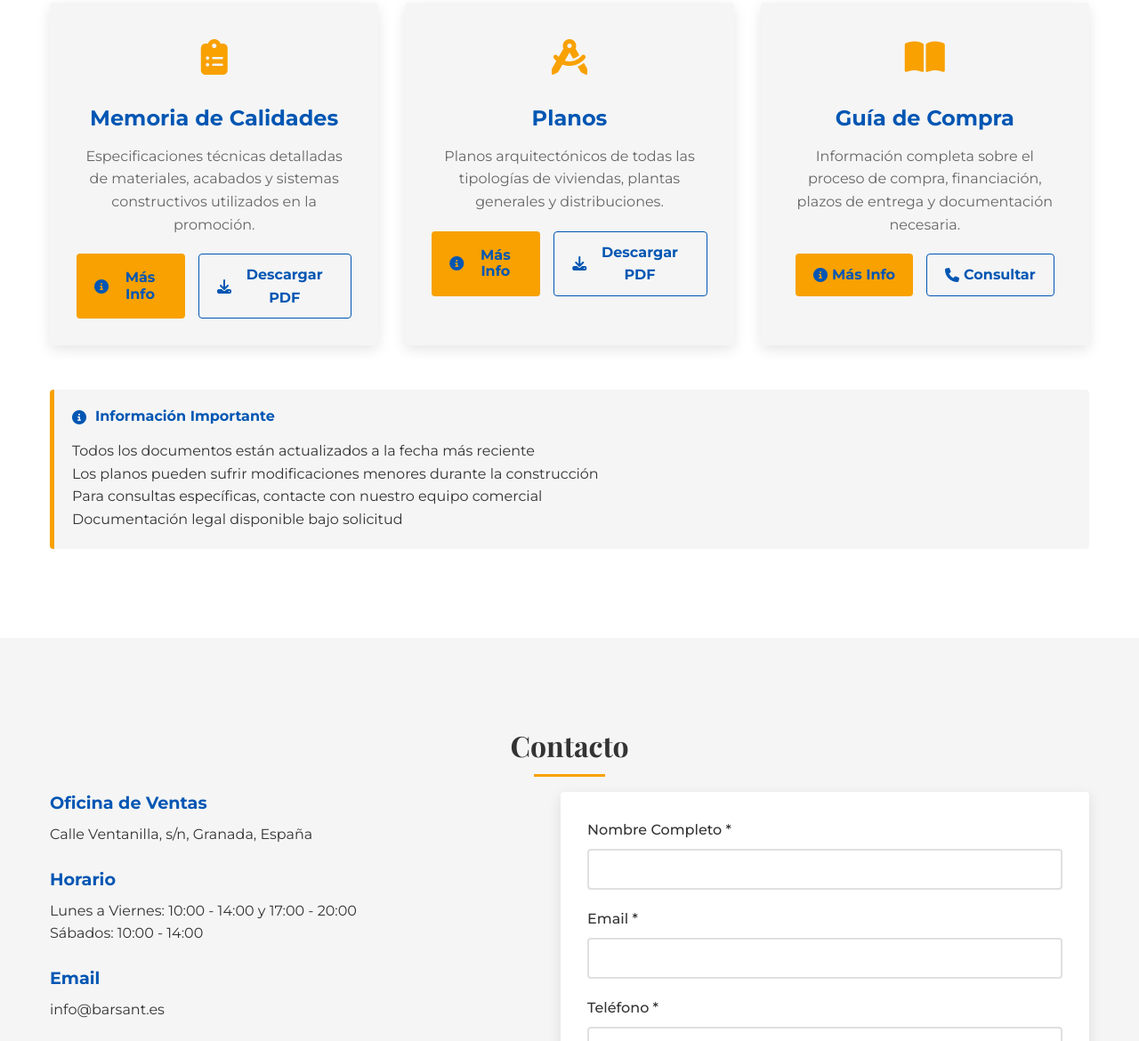
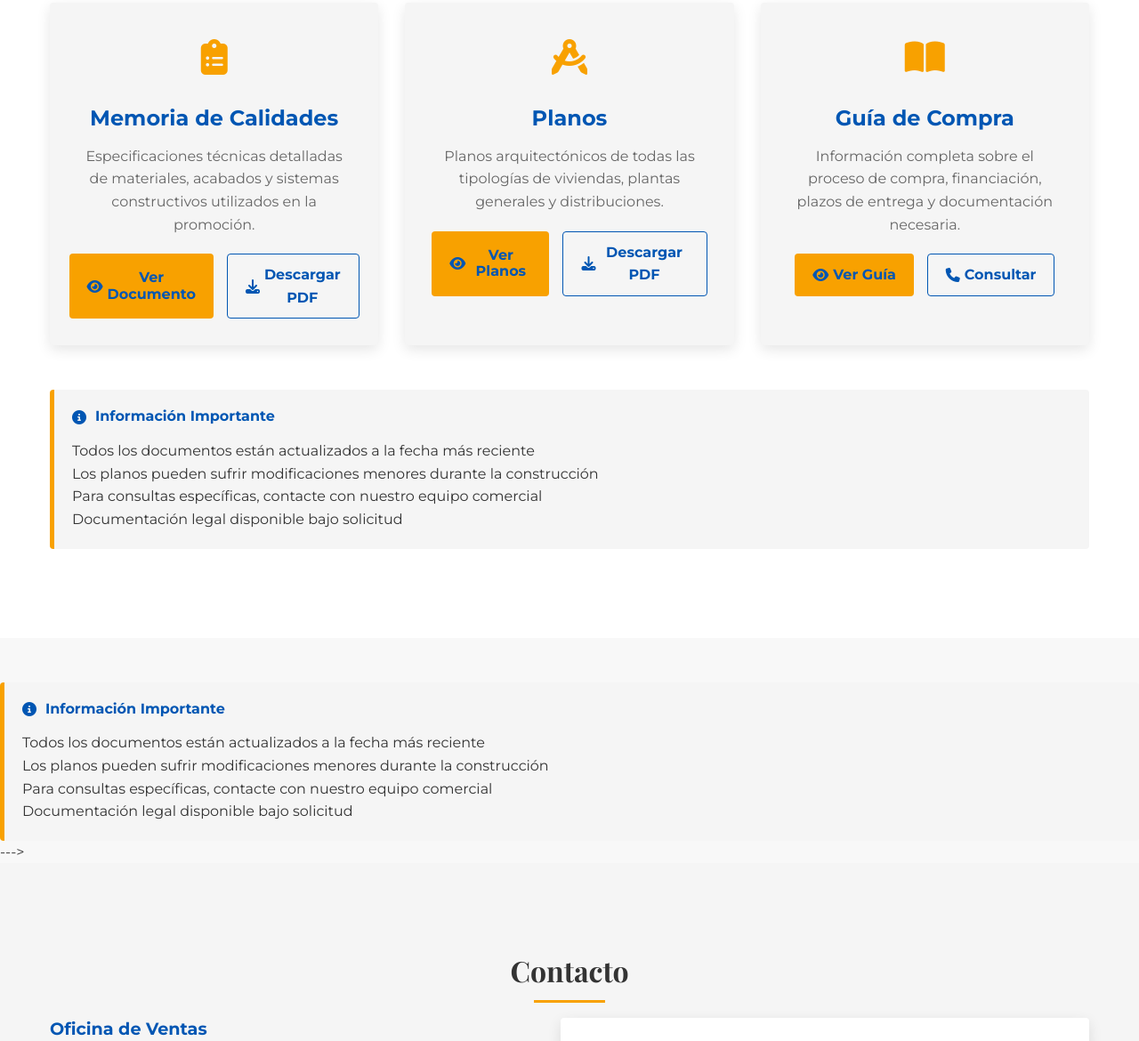
Before and after one commit to letiimartin/barsant-promocion, a website built with webpack: page index.html in a window 1280 px wide. Shown: the part 7704-8874 px from the top of the page at 89% size. Built offline with nearby package versions, Linux system fonts and the light colour scheme; sample sign-in values are in the browser's storage.

Commit message:
Fix: no se puede visualizar pdfs

```diff
--- a/src/pages/documentation/documentation.html
+++ b/src/pages/documentation/documentation.html
@@ -12,7 +12,7 @@
                 <p class="doc-description">Especificaciones técnicas detalladas de materiales, acabados y sistemas constructivos utilizados en la promoción.</p>
                 <div class="doc-actions">
                     <button class="btn-primary" onclick="openDocModal('memoria-calidades')">
-                        <i class="fas fa-info-circle"></i> Más Info
+                        <i class="fas fa-eye"></i> Ver Documento
                     </button>
                     <a href="assets/docs/MEMORIA CALIDADES_VENTANILLA.pdf" class="btn-secondary" download target="_blank">
                         <i class="fas fa-download"></i> Descargar PDF
@@ -28,7 +28,7 @@
                 <p class="doc-description">Planos arquitectónicos de todas las tipologías de viviendas, plantas generales y distribuciones.</p>
                 <div class="doc-actions">
                     <button class="btn-primary" onclick="openDocModal('planos')">
-                        <i class="fas fa-info-circle"></i> Más Info
+                        <i class="fas fa-eye"></i> Ver Planos
                     </button>
                     <a href="assets/docs/PLANOS FIRMADOS.pdf" class="btn-secondary" download target="_blank">
                         <i class="fas fa-download"></i> Descargar PDF
@@ -44,7 +44,7 @@
                 <p class="doc-description">Información completa sobre el proceso de compra, financiación, plazos de entrega y documentación necesaria.</p>
                 <div class="doc-actions">
                     <button class="btn-primary" onclick="openDocModal('guia-compra')">
-                        <i class="fas fa-info-circle"></i> Más Info
+                        <i class="fas fa-eye"></i> Ver Guía
                     </button>
                     <a href="#contact" class="btn-secondary">
                         <i class="fas fa-phone"></i> Consultar
@@ -82,3 +82,88 @@
         </div>
     </div>
 </section>
+
+<!-- Original code for the documentation section, kept for reference
+<section class="documentation" id="documentation">
+    <div class="container">
+        <h2 class="section-title">Documentación</h2>
+        <p class="section-subtitle">Toda la información técnica y legal de tu futura vivienda</p>
+
+        <div class="documentation-grid">
+            <div class="doc-card">
+                <div class="doc-icon">
+                    <i class="fas fa-clipboard-list"></i>
+                </div>
+                <h3 class="doc-title">Memoria de Calidades</h3>
+                <p class="doc-description">Especificaciones técnicas detalladas de materiales, acabados y sistemas constructivos utilizados en la promoción.</p>
+                <div class="doc-actions">
+                    <button class="btn-primary" onclick="openDocModal('memoria-calidades')">
+                        <i class="fas fa-eye"></i> Ver Documento
+                    </button>
+                    <a href="assets/docs/MEMORIA CALIDADES_VENTANILLA.pdf" class="btn-secondary" download target="_blank">
+                        <i class="fas fa-download"></i> Descargar PDF
+                    </a>
+                </div>
+            </div>
+
+            <div class="doc-card">
+                <div class="doc-icon">
+                    <i class="fas fa-drafting-compass"></i>
+                </div>
+                <h3 class="doc-title">Planos</h3>
+                <p class="doc-description">Planos arquitectónicos de todas las tipologías de viviendas, plantas generales y distribuciones.</p>
+                <div class="doc-actions">
+                    <button class="btn-primary" onclick="openDocModal('planos')">
+                        <i class="fas fa-eye"></i> Ver Planos
+                    </button>
+                    <a href="assets/docs/PLANOS FIRMADOS.pdf" class="btn-secondary" download target="_blank">
+                        <i class="fas fa-download"></i> Descargar PDF
+                    </a>
+                </div>
+            </div>
+
+            <div class="doc-card">
+                <div class="doc-icon">
+                    <i class="fas fa-book-open"></i>
+                </div>
+                <h3 class="doc-title">Guía de Compra</h3>
+                <p class="doc-description">Información completa sobre el proceso de compra, financiación, plazos de entrega y documentación necesaria.</p>
+                <div class="doc-actions">
+                    <button class="btn-primary" onclick="openDocModal('guia-compra')">
+                        <i class="fas fa-eye"></i> Ver Guía
+                    </button>
+                    <a href="#" class="btn-secondary" download>
+                        <i class="fas fa-download"></i> Descargar PDF
+                    </a>
+                </div>
+            </div>
+        </div>
+
+        <!-- Información adicional -->
+        <div class="documentation-info">
+            <div class="info-box">
+                <h4><i class="fas fa-info-circle"></i> Información Importante</h4>
+                <ul>
+                    <li>Todos los documentos están actualizados a la fecha más reciente</li>
+                    <li>Los planos pueden sufrir modificaciones menores durante la construcción</li>
+                    <li>Para consultas específicas, contacte con nuestro equipo comercial</li>
+                    <li>Documentación legal disponible bajo solicitud</li>
+                </ul>
+            </div>
+        </div>
+    </div>
+
+    <!-- Modal para documentos -->
+    <div class="doc-modal" id="doc-modal">
+        <div class="doc-modal-content">
+            <div class="doc-modal-header">
+                <h3 id="doc-modal-title">Documento</h3>
+                <span class="doc-modal-close" onclick="closeDocModal()">&times;</span>
+            </div>
+            <div class="doc-modal-body" id="doc-modal-body">
+                <!-- Contenido del documento se carga aquí -->
+            </div>
+        </div>
+    </div>
+</section>
+--->
```
